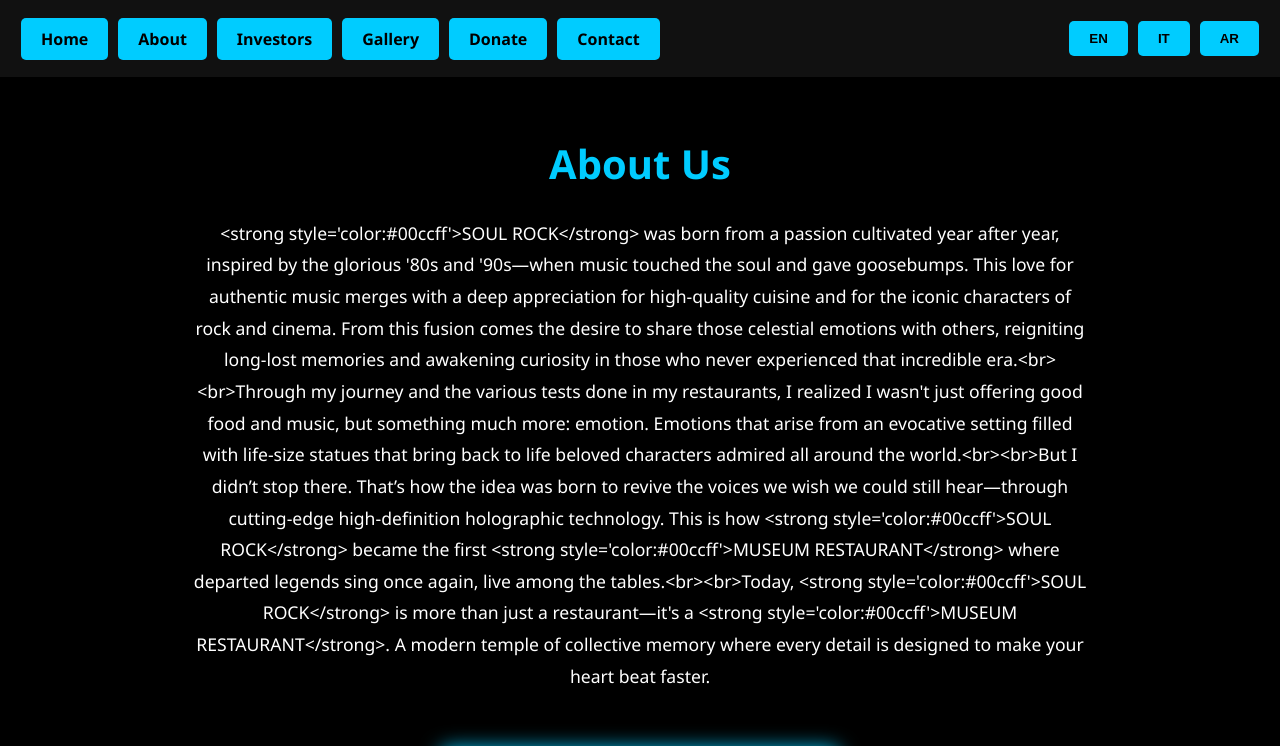
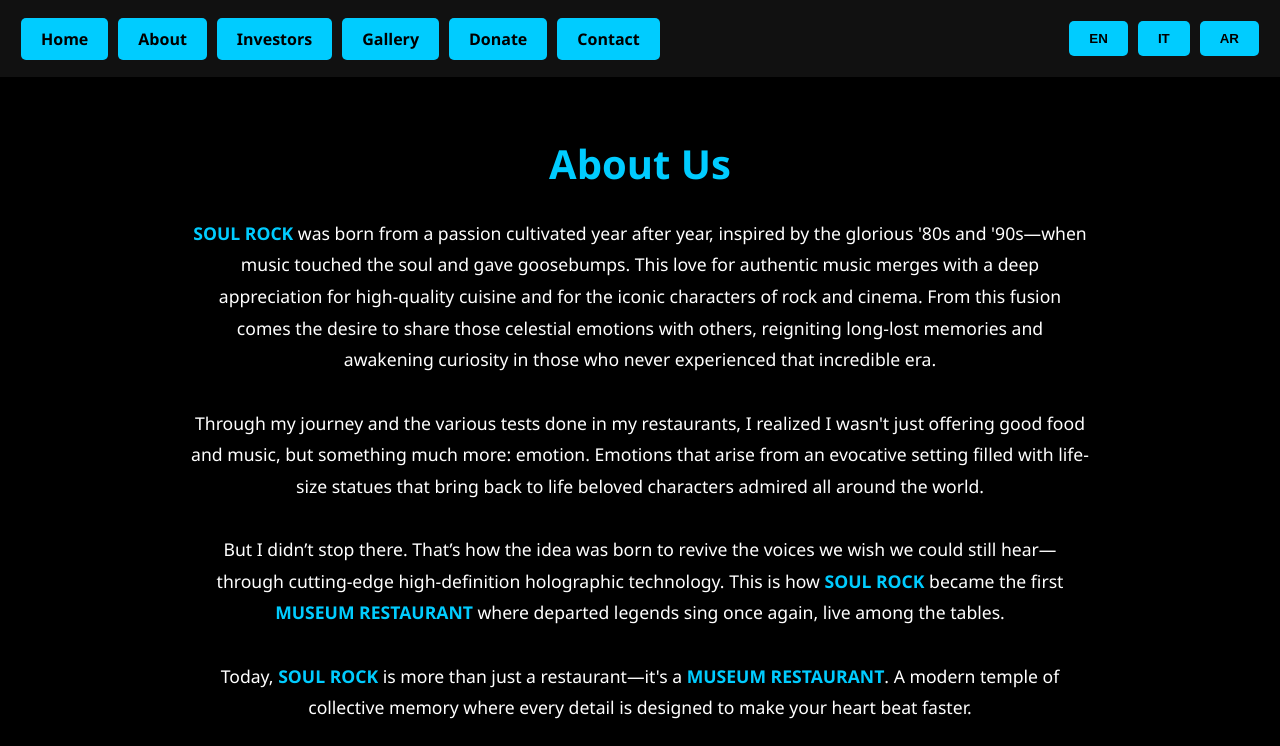
Before and after one commit to GoldRaziel/SRC6, a React (Create React App) app: page /idea in a window 1280 px wide. Shown: the top 746 px of the page. Built offline with nearby package versions, Linux system fonts and the light colour scheme.

Commit message:
Update About.js

```diff
--- a/src/pages/About.js
+++ b/src/pages/About.js
@@ -7,14 +7,24 @@ const About = () => {
 
   return (
     <div style={{ padding: '2rem', textAlign: 'center' }}>
+      {/* Titolo */}
       <h1 style={{ fontSize: '2.5rem', color: '#00ccff' }}>
         {t('about_title')}
       </h1>
 
-      <p style={{ fontSize: '1.1rem', maxWidth: '900px', margin: '1.5rem auto', lineHeight: '1.8', whiteSpace: 'pre-line' }}>
-        {t('about_text')}
-      </p>
+      {/* Testo con HTML inline dal translation.json */}
+      <p
+        style={{
+          fontSize: '1.1rem',
+          maxWidth: '900px',
+          margin: '1.5rem auto',
+          lineHeight: '1.8',
+          textAlign: 'center'
+        }}
+        dangerouslySetInnerHTML={{ __html: t('about_text') }}
+      />
 
+      {/* Immagine Freddy ologramma */}
       <img
         src={freddy}
         alt="Freddy Mercury Ologramma"
```
